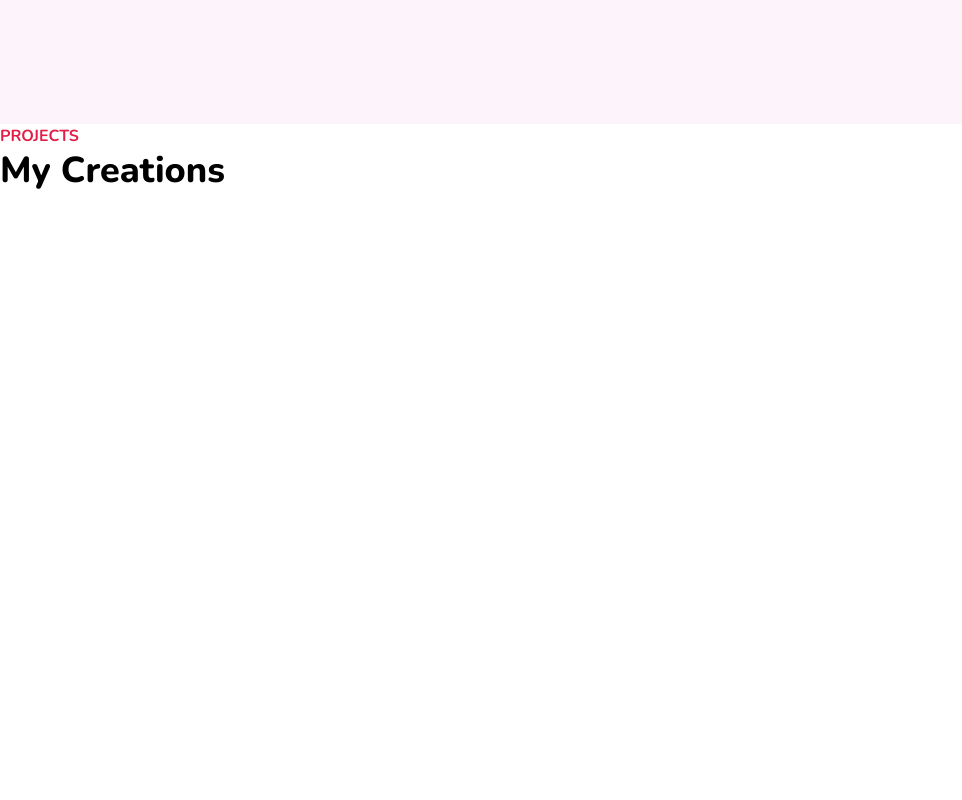
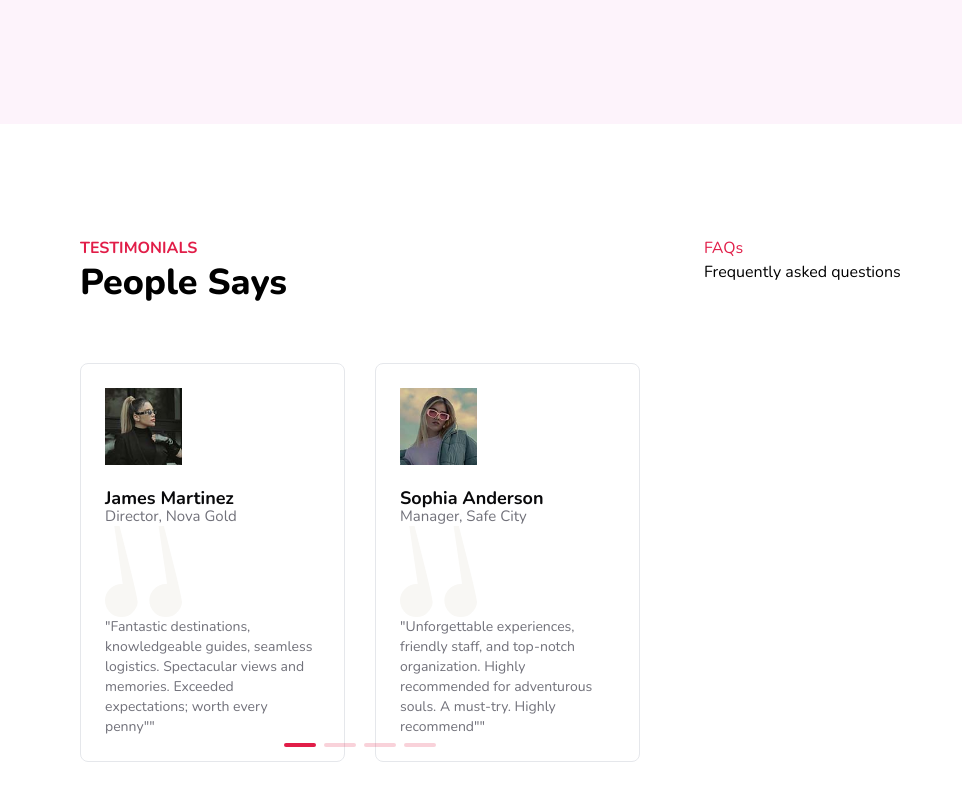
Before and after one commit to Jisap/portfolio2024, a Next.js app: page / in a window 1280 px wide. Shown: the part 2840-3640 px from the top of the page, without its empty margins (0-962 px from the left). Before the commit the page ends 3051 px from the top, so only its background shows below. Built offline with nearby package versions, Linux system fonts and the light colour scheme.

Commit message:
testimonials

```diff
--- a/components/Testimonials.jsx
+++ b/components/Testimonials.jsx
@@ -4,24 +4,103 @@ import { Swiper, SwiperSlide } from 'swiper/react'
 import 'swiper/css'
 import 'swiper/css/pagination'
 import { Pagination } from 'swiper/modules'
+import { TESTIMONIAL } from '@/constants/data'
+import { Card, CardContent, CardDescription, CardHeader, CardTitle } from './ui/card'
+import Image from 'next/image'
+
 
 const Testimonials = () => {
   return (
-    <section>
+    <section className='max-padd-container py-16 xl:py-28 text-center xl:text-start'>
       {/* container */}
-      <div>
+      <div className='flex flex-col xl:flex-row gap-16'>
+
         {/* left */}
-        <div>
+        <div className='flex flex-col xl:max-w-[50%]'>
           {/* title */}
           <div className='flex flex-col xl:justify-center font-bold'>
-            <span className='text-primary uppercase'>Projects</span>
-            <h3 className='h3 font-extrabold'>My Creations</h3>
+            <span className='text-primary uppercase'>Testimonials</span>
+            <h3 className='h3 font-extrabold'>People Says</h3>
+          </div>
+          {/* projects */}
+          <div className='mx-auto max-w-[70%] xl:max-w-full'>
+              <Swiper
+                breakpoints={{
+                  640: {
+                    slidesPerView: 1,
+                    spaceBetween: 30,
+                  },
+                  768: {
+                    slidesPerView: 2,
+                    spaceBetween: 30,
+                  },
+                }}
+                pagination={{
+                  clickable: true
+                }}
+                modules={[Pagination]}
+                className='h-[399px] mt-10'
+              >
+                {TESTIMONIAL.map((testimonial, i) => (
+
+                  <SwiperSlide key={i}>
+                    <TestimonialItem
+                      title={testimonial.title}
+                      url={testimonial.URL}
+                      profession={testimonial.profession}
+                      des={testimonial.des}
+                    />
+                  </SwiperSlide>
+                ))}
+              </Swiper>
           </div>
         </div>
+
+        {/* right */}
+        <div className='xl:max-w-[50%]'>
+          <div className='flex flex-col xl:justify-center mb-10'>
+            <span className='text-primary'>FAQs</span>
+            <h3>Frequently asked questions</h3>
+          </div>
+        </div>
+
       </div>
 
     </section>
   )
 }
 
+const TestimonialItem = ({ title, url, profession, des }) => {
+  return (
+    <Card>
+      <CardHeader>
+        <Image
+          src={url}
+          alt=''
+          height={77}
+          width={77}
+        />
+      </CardHeader>
+      <CardContent>
+        <CardTitle>
+          {title}
+        </CardTitle>
+        <p>{profession}</p>
+        <span>
+          <Image
+            src={'/quote.svg'}
+            alt=''
+            height={77}
+            width={77}
+          />
+        </span>
+        <CardDescription>
+          "{des}""
+        </CardDescription>
+      </CardContent>
+    </Card>
+
+  )
+}
+
 export default Testimonials
--- a/constants/data.js
+++ b/constants/data.js
@@ -173,31 +173,31 @@ export const TESTIMONIAL = [
     title: "James Martinez",
     profession: "Director, Nova Gold",
     URL: "/person-1.jpg",
-    desc: "Fantastic destinations, knowledgeable guides, seamless logistics. Spectacular views and memories. Exceeded expectations; worth every penny",
+    des: "Fantastic destinations, knowledgeable guides, seamless logistics. Spectacular views and memories. Exceeded expectations; worth every penny",
   },
   {
     title: "Sophia Anderson",
     profession: "Manager, Safe City",
     URL: "/person-2.jpg",
-    desc: "Unforgettable experiences, friendly staff, and top-notch organization. Highly recommended for adventurous souls. A must-try. Highly recommend",
+    des: "Unforgettable experiences, friendly staff, and top-notch organization. Highly recommended for adventurous souls. A must-try. Highly recommend",
   },
   {
     title: "Lily Walker",
     profession: "Director, High Gold",
     URL: "/person-3.jpg",
-    desc: "Unbelievable sights, professional guides, seamless planning. Unmatched experiences that leave you wanting more. Highly recommended",
+    des: "Unbelievable sights, professional guides, seamless planning. Unmatched experiences that leave you wanting more. Highly recommended",
   },
   {
     title: "Ninna Williams",
     profession: "CEO, Rafa Builds",
     URL: "/person-4.jpg",
-    desc: "Unparalleled expertise, personalized service, breathtaking destinations. Consistently delivers an extraordinary travel experience.",
+    des: "Unparalleled expertise, personalized service, breathtaking destinations. Consistently delivers an extraordinary travel experience.",
   },
   {
     title: "Ali Khan",
     profession: "CEO, High Chase",
     URL: "/person-5.jpg",
-    desc: "Outstanding journeys, knowledgeable guides, seamless execution. Each trip exceeds expectations, ensuring lasting memories and remarkable experiences.",
+    des: "Outstanding journeys, knowledgeable guides, seamless execution. Each trip exceeds expectations, ensuring lasting memories and remarkable experiences.",
   },
 ];
 
```
